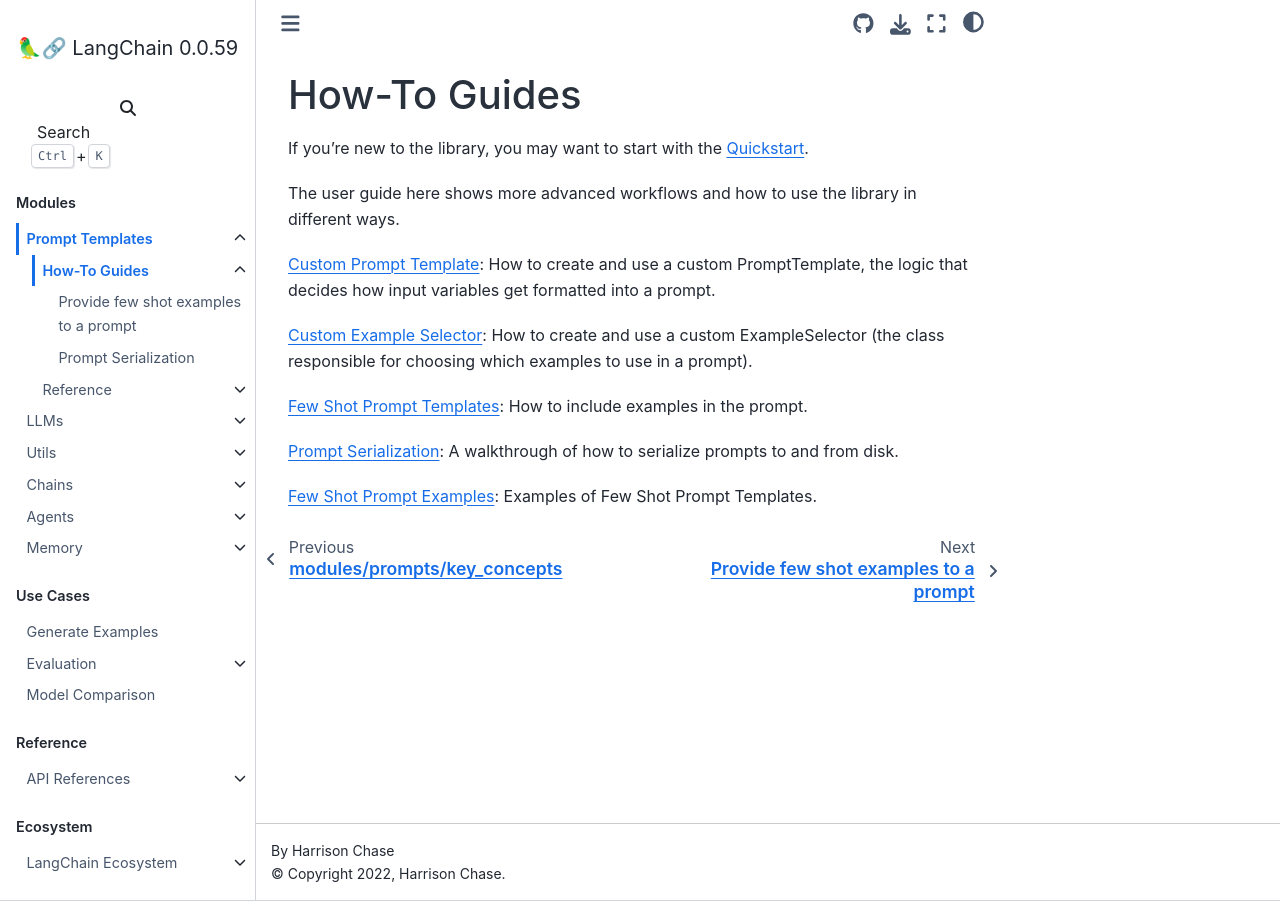
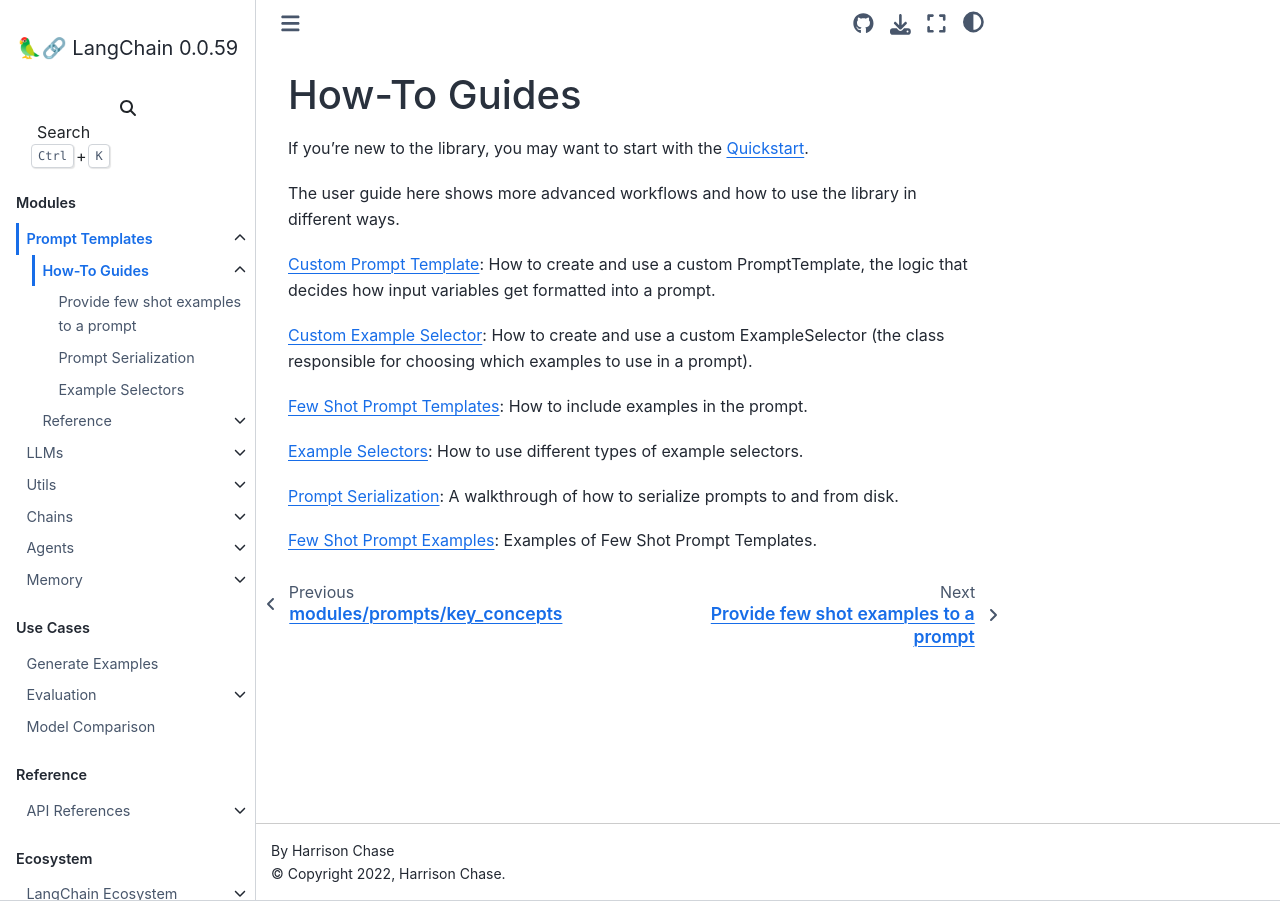
Before and after one commit to ZinedineDumas/React-Python, a Sphinx documentation site: the page built from docs/modules/prompts/how_to_guides.rst, in a window 1280 px wide. Built offline with Sphinx 7.4.7 and the Sphinx Book theme 1.1.4, drawn with Linux system fonts in a browser that asks for light colours; pages that are not in the unit, such as notebooks, are missing from menus.

Commit message:
add example selector docs (#564)

```diff
--- a/docs/modules/prompts/how_to_guides.rst
+++ b/docs/modules/prompts/how_to_guides.rst
@@ -10,6 +10,8 @@ The user guide here shows more advanced workflows and how to use the library in
 `Custom Example Selector <./examples/custom_example_selector.html>`_: How to create and use a custom ExampleSelector (the class responsible for choosing which examples to use in a prompt).
 
 `Few Shot Prompt Templates <./examples/few_shot_examples.html>`_: How to include examples in the prompt.
+
+`Example Selectors <./examples/example_selectors.html>`_: How to use different types of example selectors.
 
 `Prompt Serialization <./examples/prompt_serialization.html>`_: A walkthrough of how to serialize prompts to and from disk.
 
@@ -32,3 +34,4 @@ The user guide here shows more advanced workflows and how to use the library in
    ./examples/few_shot_examples.ipynb
    ./examples/prompt_serialization.ipynb
    ./examples/few_shot_examples_data.ipynb
+   ./examples/example_selectors.ipynb
```
Also changed, not shown: docs/modules/prompts/getting_started.md (+1 -1 lines), docs/modules/prompts/examples/example_selectors.ipynb (added).
